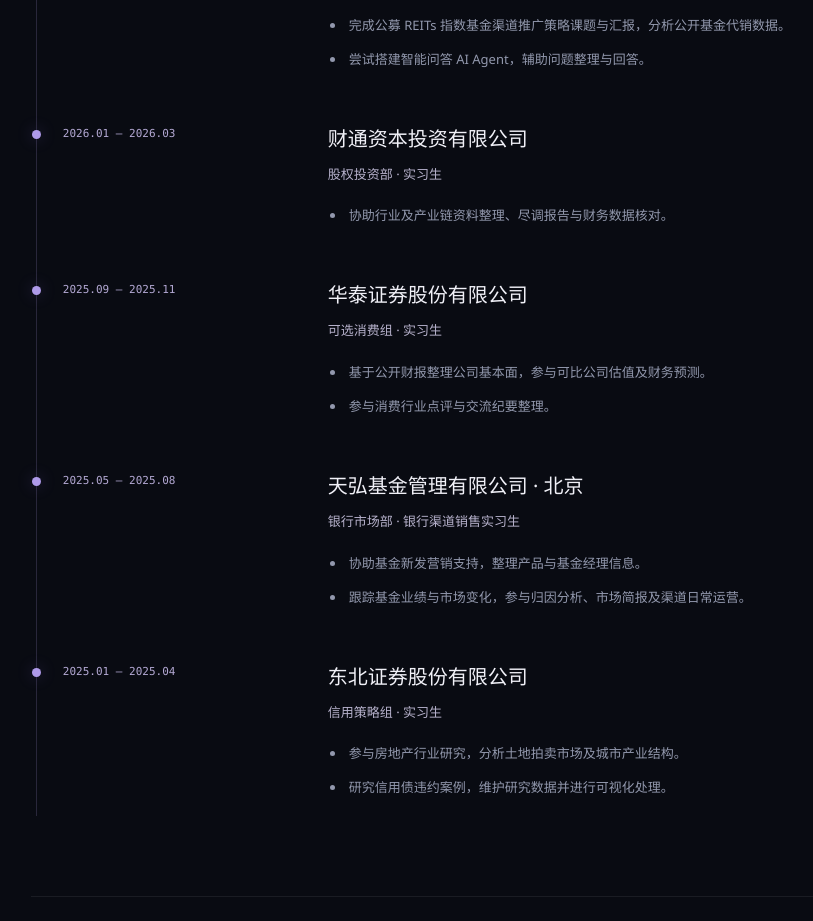
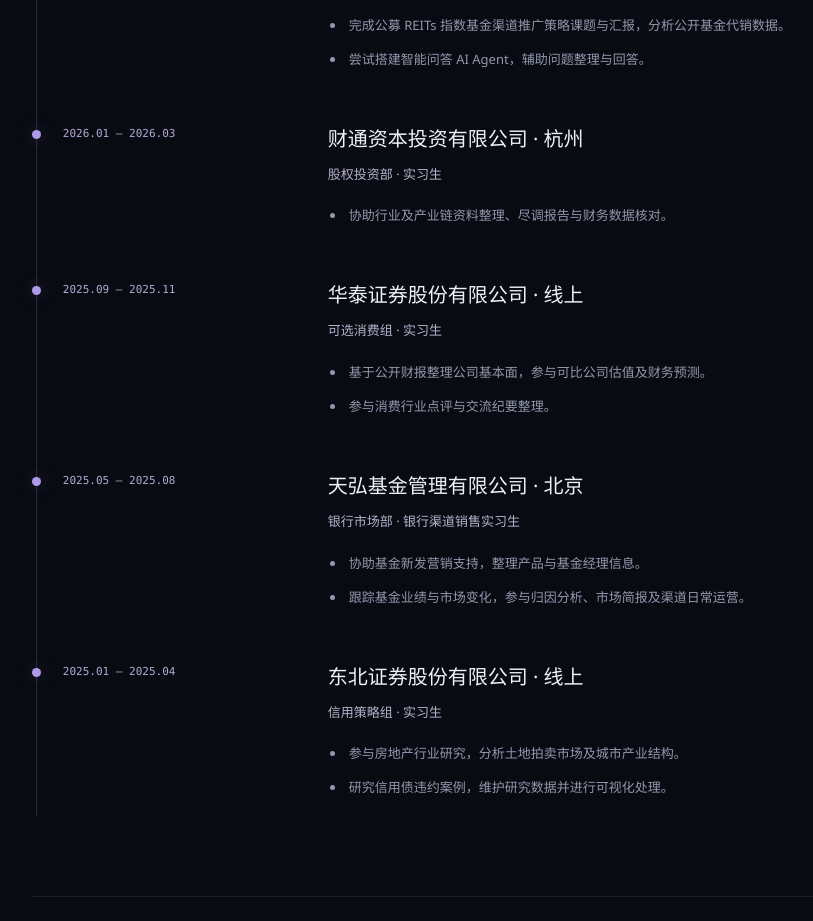
Before and after one commit to Sharpieiscoming/jasperjia-website, a Next.js app: page / in a window 1280 px wide. Shown: the part 2440-3361 px from the top of the page, without its empty margins (46-859 px from the left). Built offline with nearby package versions, Linux system fonts and the light colour scheme.

Commit message:
Correct internship locations for Northeast, Huatai and Caitong

```diff
--- a/app/about/profile-data.ts
+++ b/app/about/profile-data.ts
@@ -8,10 +8,10 @@ export const experience = [
  {date:pair('2026.09 — 2026.11（已结束）','Sep 2026 — Nov 2026 (completed)'),name:pair('天弘基金管理有限公司 · 深圳','Tianhong Asset Management · Shenzhen'),role:pair('银行市场部 · 银行渠道销售实习生','Bank Marketing · Bank Channel Sales Intern'),notes:[pair('协助渠道信息的整理与可视化，支持渠道研究。','Helped organize and visualize channel information to support channel research.'),pair('使用 VBA 与 Excel 制作可复用数据模板，减少重复手动操作。','Built reusable VBA and Excel templates to reduce repetitive manual tasks.')]},
  {date:pair('2026.07 — 2026.08','Jul 2026 — Aug 2026'),name:pair('中信证券股份有限公司 · 深圳','CITIC Securities · Shenzhen'),role:pair('机构股票部 · 私募组机构销售实习生','Institutional Equities · Institutional Sales Intern, Private Funds'),notes:[pair('协助整理机构资料与交流纪要，梳理客户需求和投资偏好。','Assisted with institutional profiles and meeting notes, summarizing client needs and investment preferences.'),pair('协助路演材料准备与机构服务沟通，学习跨境交易需求及机构业务服务体系。','Supported roadshow preparation and institutional service coordination; studied cross-border trading needs and institutional services.')]},
  {date:pair('2026.06 — 2026.07','Jun 2026 — Jul 2026'),name:pair('易方达基金管理有限公司 · 深圳','E Fund Management · Shenzhen'),role:pair('渠道销售部 · 银行渠道销售实习生','Channel Sales · Bank Channel Sales Intern'),notes:[pair('协助产品材料、基金维护报告、路演及渠道培训准备。','Assisted with product materials, fund updates, roadshows, and channel training preparation.'),pair('完成公募 REITs 指数基金渠道推广策略课题与汇报，分析公开基金代销数据。','Completed a research assignment and presentation on channel promotion strategies for public REIT index funds, and analyzed public fund distribution data.'),pair('尝试搭建智能问答 AI Agent，辅助问题整理与回答。','Explored building a Q&A AI agent to assist with organizing and answering questions.')]},
- {date:pair('2026.01 — 2026.03','Jan 2026 — Mar 2026'),name:pair('财通资本投资有限公司','Caitong Capital Investment'),role:pair('股权投资部 · 实习生','Equity Investment · Intern'),notes:[pair('协助行业及产业链资料整理、尽调报告与财务数据核对。','Assisted with industry and supply-chain research, due diligence reports, and financial data checks.')]},
- {date:pair('2025.09 — 2025.11','Sep 2025 — Nov 2025'),name:pair('华泰证券股份有限公司','Huatai Securities'),role:pair('可选消费组 · 实习生','Consumer Discretionary Research · Intern'),notes:[pair('基于公开财报整理公司基本面，参与可比公司估值及财务预测。','Organized company fundamentals from public financial reports and contributed to comparable-company valuation and financial forecasts.'),pair('参与消费行业点评与交流纪要整理。','Contributed to consumer-sector commentary and meeting notes.')]},
+ {date:pair('2026.01 — 2026.03','Jan 2026 — Mar 2026'),name:pair('财通资本投资有限公司 · 杭州','Caitong Capital Investment · Hangzhou'),role:pair('股权投资部 · 实习生','Equity Investment · Intern'),notes:[pair('协助行业及产业链资料整理、尽调报告与财务数据核对。','Assisted with industry and supply-chain research, due diligence reports, and financial data checks.')]},
+ {date:pair('2025.09 — 2025.11','Sep 2025 — Nov 2025'),name:pair('华泰证券股份有限公司 · 线上','Huatai Securities · Remote'),role:pair('可选消费组 · 实习生','Consumer Discretionary Research · Intern'),notes:[pair('基于公开财报整理公司基本面，参与可比公司估值及财务预测。','Organized company fundamentals from public financial reports and contributed to comparable-company valuation and financial forecasts.'),pair('参与消费行业点评与交流纪要整理。','Contributed to consumer-sector commentary and meeting notes.')]},
  {date:pair('2025.05 — 2025.08','May 2025 — Aug 2025'),name:pair('天弘基金管理有限公司 · 北京','Tianhong Asset Management · Beijing'),role:pair('银行市场部 · 银行渠道销售实习生','Bank Marketing · Bank Channel Sales Intern'),notes:[pair('协助基金新发营销支持，整理产品与基金经理信息。','Supported fund launch marketing and organized product and fund manager information.'),pair('跟踪基金业绩与市场变化，参与归因分析、市场简报及渠道日常运营。','Tracked fund performance and market developments; contributed to attribution analysis, market briefs, and day-to-day channel operations.')]},
- {date:pair('2025.01 — 2025.04','Jan 2025 — Apr 2025'),name:pair('东北证券股份有限公司','Northeast Securities'),role:pair('信用策略组 · 实习生','Credit Strategy · Intern'),notes:[pair('参与房地产行业研究，分析土地拍卖市场及城市产业结构。','Contributed to real estate research on land auctions and urban industrial structures.'),pair('研究信用债违约案例，维护研究数据并进行可视化处理。','Studied credit bond default cases and maintained and visualized research data.')]}
+ {date:pair('2025.01 — 2025.04','Jan 2025 — Apr 2025'),name:pair('东北证券股份有限公司 · 线上','Northeast Securities · Remote'),role:pair('信用策略组 · 实习生','Credit Strategy · Intern'),notes:[pair('参与房地产行业研究，分析土地拍卖市场及城市产业结构。','Contributed to real estate research on land auctions and urban industrial structures.'),pair('研究信用债违约案例，维护研究数据并进行可视化处理。','Studied credit bond default cases and maintained and visualized research data.')]}
 ];
 export const skills = [
  {name:pair('研究分析','Research'),detail:pair('行业研究、公司基本面、可比估值、基金及信用研究。','Industry research, company fundamentals, comparable valuation, fund and credit research.')},
```
